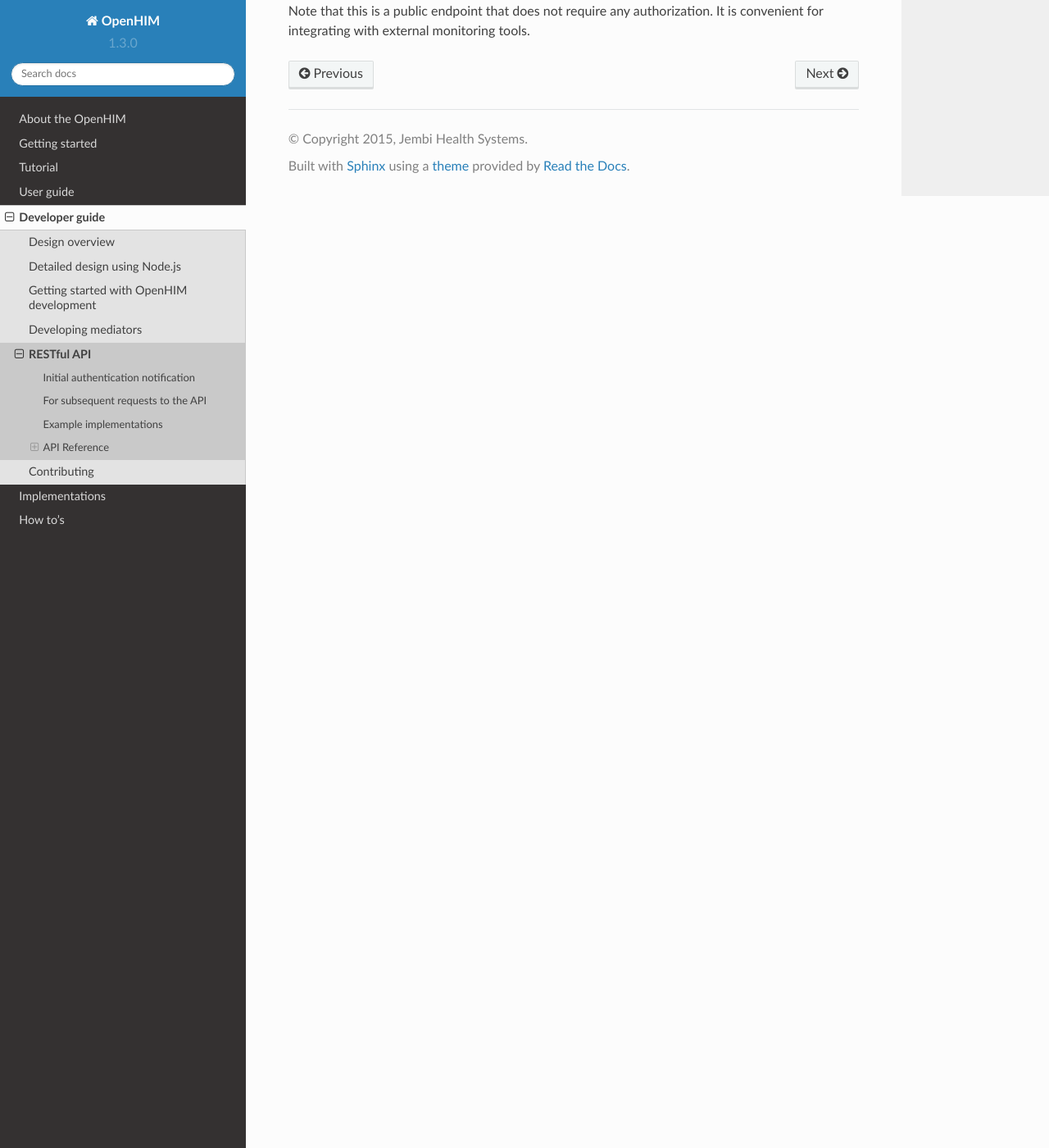
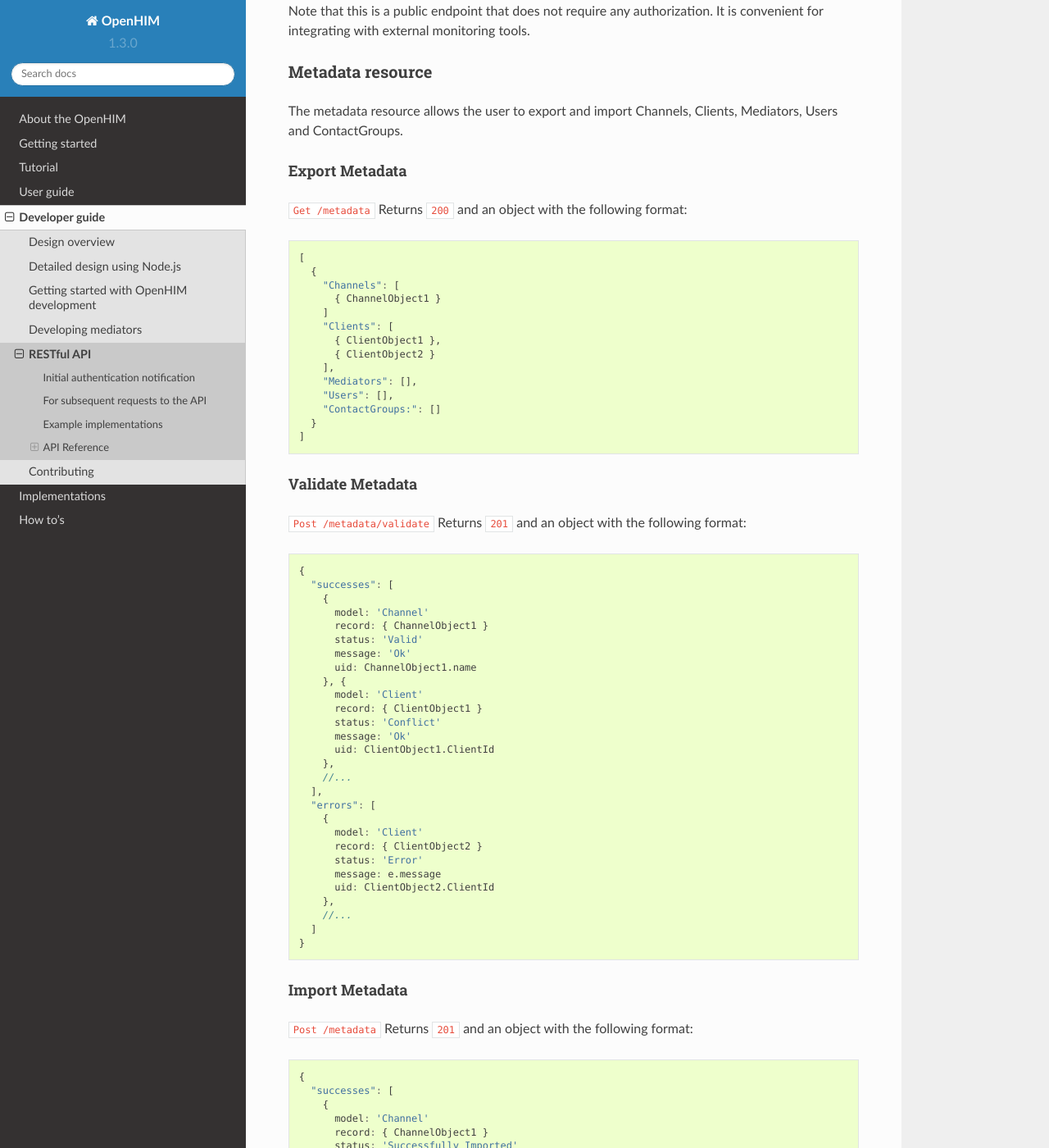
Before and after one commit to jembi/openhim-core-js, a Sphinx documentation site: the page built from docs/dev-guide/api-ref.md, in a window 1280 px wide and 1400 px high, scrolled down 19991 px. Shown: the whole window at 82% size. Built offline with Sphinx 7.4.7 and the Read the Docs theme 2.0.0, drawn with Linux system fonts in a browser that asks for light colours; some of the changed text lies outside the part shown.

Commit message:
OHIE-131: Update import/export docs for metatdata endpoint

````diff
--- a/docs/dev-guide/api-ref.md
+++ b/docs/dev-guide/api-ref.md
@@ -784,3 +784,99 @@
 Returns the server uptime in seconds. Includes a list of all registered mediators and if heartbeats have been received for them, will include their uptimes as well.
 
 Note that this is a public endpoint that does not require any authorization. It is convenient for integrating with external monitoring tools.
+
+### Metadata resource
+
+The metadata resource allows the user to export and import Channels, Clients, Mediators, Users and ContactGroups.
+
+#### Export Metadata
+
+`Get /metadata` Returns `200` and an object with the following format:
+
+```js
+[
+  {
+    "Channels": [
+      { ChannelObject1 }
+    ]
+    "Clients": [
+      { ClientObject1 },
+      { ClientObject2 }
+    ],
+    "Mediators": [],
+    "Users": [],
+    "ContactGroups:": []
+  }
+]
+```
+
+#### Validate Metadata
+
+`Post /metadata/validate` Returns `201` and an object with the following format:
+
+```js
+{
+  "successes": [
+    {
+      model: 'Channel'
+      record: { ChannelObject1 }
+      status: 'Valid'
+      message: 'Ok'
+      uid: ChannelObject1.name
+    }, {
+      model: 'Client'
+      record: { ClientObject1 }
+      status: 'Conflict'
+      message: 'Ok'
+      uid: ClientObject1.ClientId
+    },
+    //...
+  ],
+  "errors": [
+    {
+      model: 'Client'
+      record: { ClientObject2 }
+      status: 'Error'
+      message: e.message
+      uid: ClientObject2.ClientId
+    },
+    //...
+  ]
+}
+```
+
+
+#### Import Metadata
+
+`Post /metadata` Returns `201` and an object with the following format:
+
+```js
+{
+  "successes": [
+    {
+      model: 'Channel'
+      record: { ChannelObject1 }
+      status: 'Successfully Imported'
+      message: 'Ok'
+      uid: ChannelObject1.name
+    }, {
+      model: 'Client'
+      record: { ClientObject1 }
+      status: 'Successfully Updated'
+      message: 'Ok'
+      uid: ClientObject1.ClientId
+    },
+    //...
+  ],
+  "errors": [
+    {
+      model: 'Client'
+      record: { ClientObject2 }
+      status: 'Error'
+      message: e.message
+      uid: ClientObject2.ClientId
+    },
+    //...
+  ]
+}
+```
````
Also changed, not shown: docs/how-to/how-to-import-export.md (+1 -1 lines).
